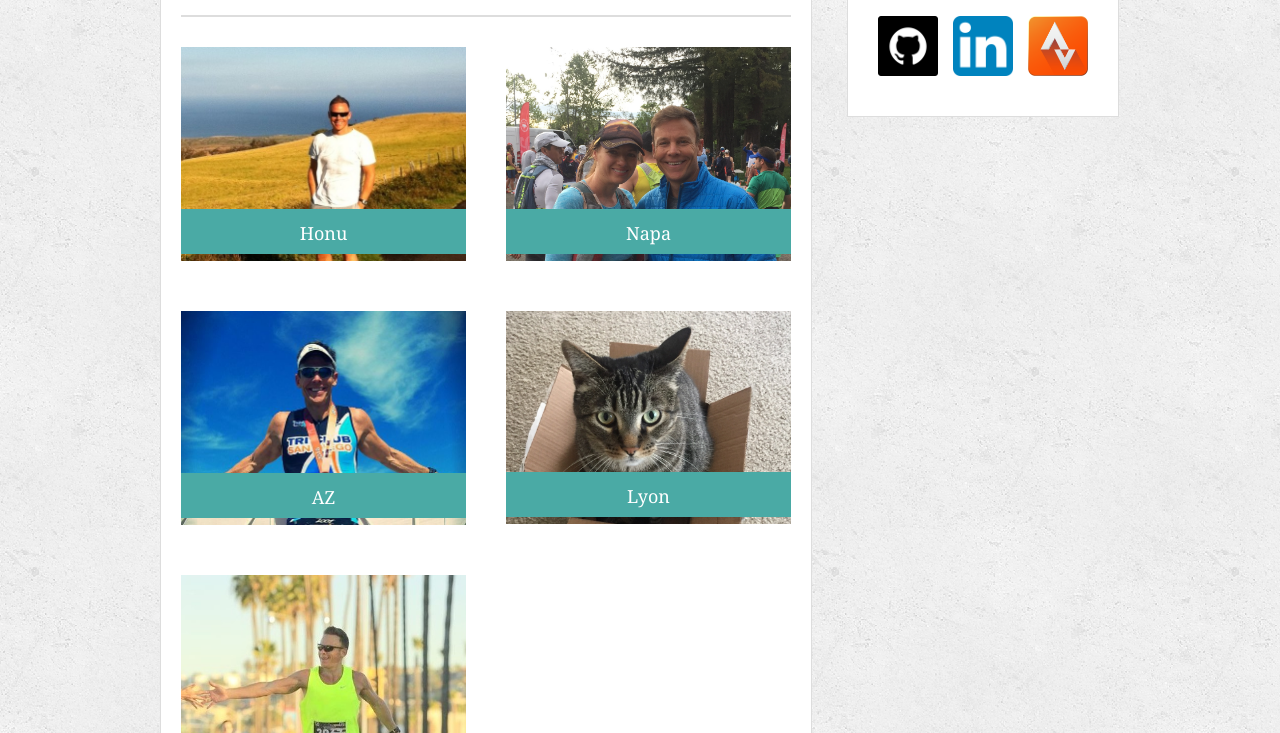
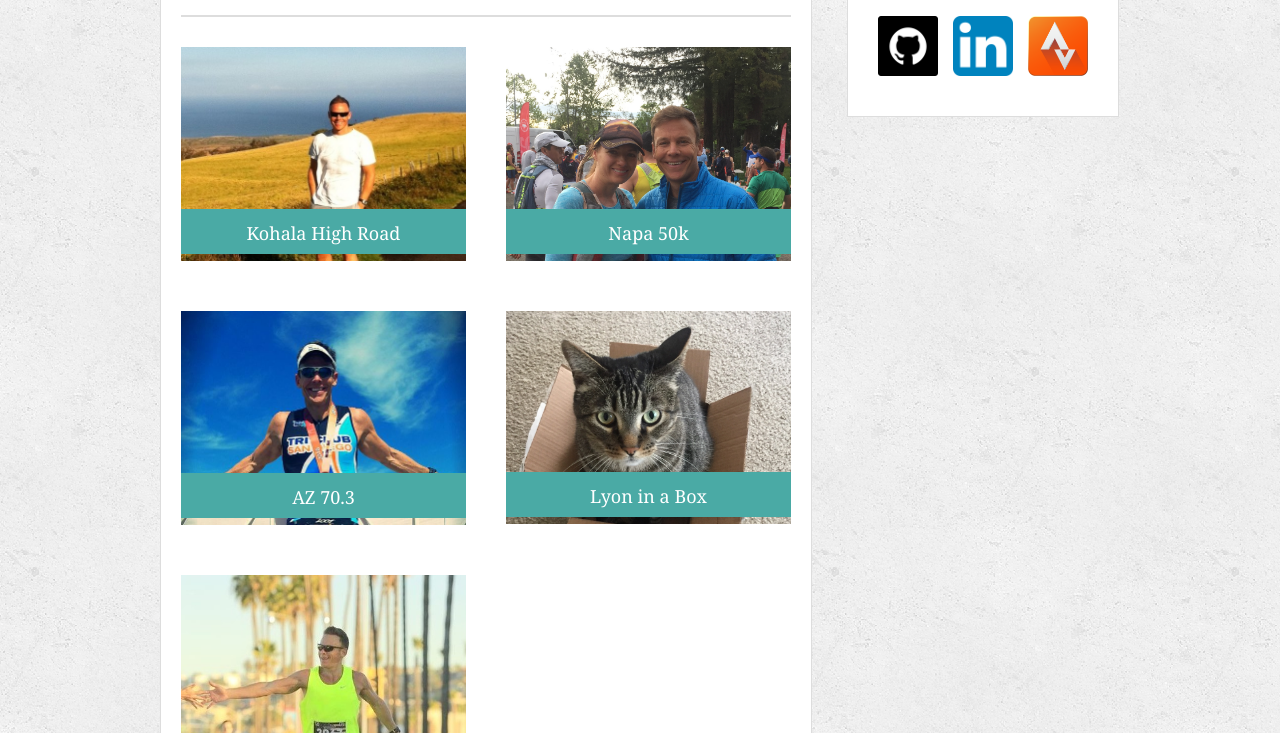
Before and after one commit to mstange22/Basic-Portfolio, a plain HTML site: page portfolio.html in a window 1280 px wide. Shown: the part 186-919 px from the top of the page. Drawn offline with Linux system fonts and the light colour scheme.

Commit message:
box text updates

```diff
--- a/portfolio.html
+++ b/portfolio.html
@@ -22,23 +22,23 @@
 			<div id="section-container">
 				<div id="honu">
 					<img class="portfolio-image" src="assets/images/honu.jpg">
-					<div class="box">Honu</div>
+					<div class="box">Kohala High Road</div>
 				</div>
 				<div id="napa">
 					<img class="portfolio-image" src="assets/images/napa.jpg">
-					<div class="box">Napa</div>
+					<div class="box">Napa 50k</div>
 				</div>
 				<div id="az">
 					<img class="portfolio-image" src="assets/images/az.jpg">
-					<div class="box">AZ</div>
+					<div class="box">AZ 70.3</div>
 				</div>
 				<div id="lyon">
 					<img class="portfolio-image" src="assets/images/lyon.jpg">
-					<div class="box">Lyon</div>
+					<div class="box">Lyon in a Box</div>
 				</div>
 				<div id="usa">
 					<img class="portfolio-image" src="assets/images/usa.jpg">
-					<div class="box">USA</div>
+					<div class="box">USA Half</div>
 				</div>
 			</div>
 		</section>
```
